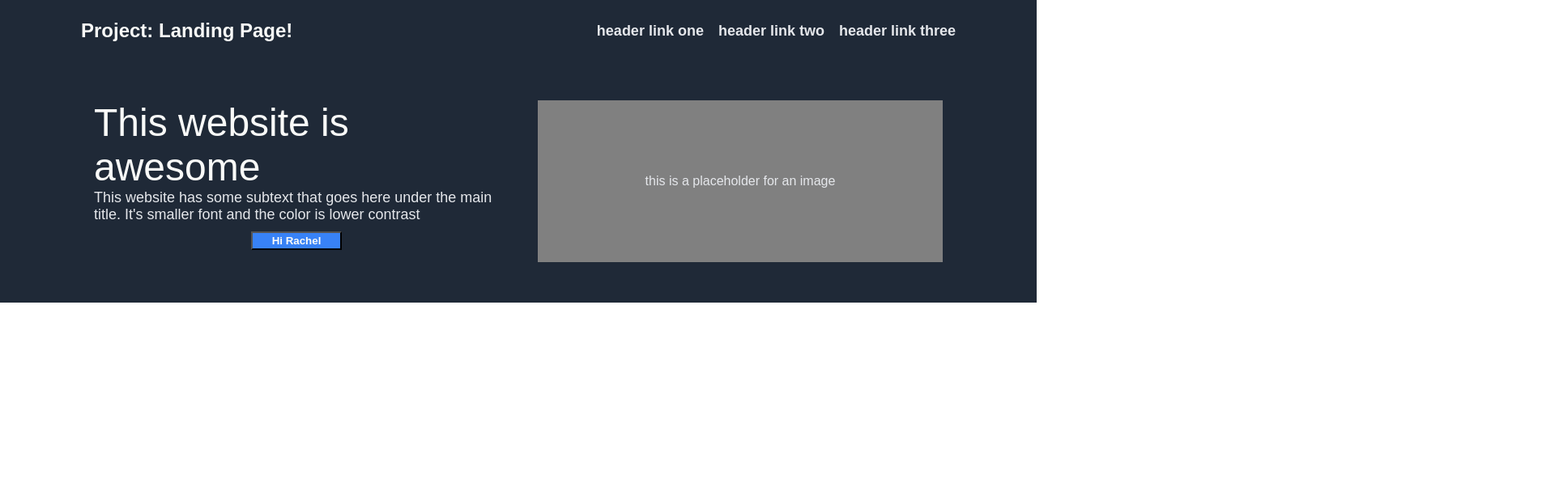
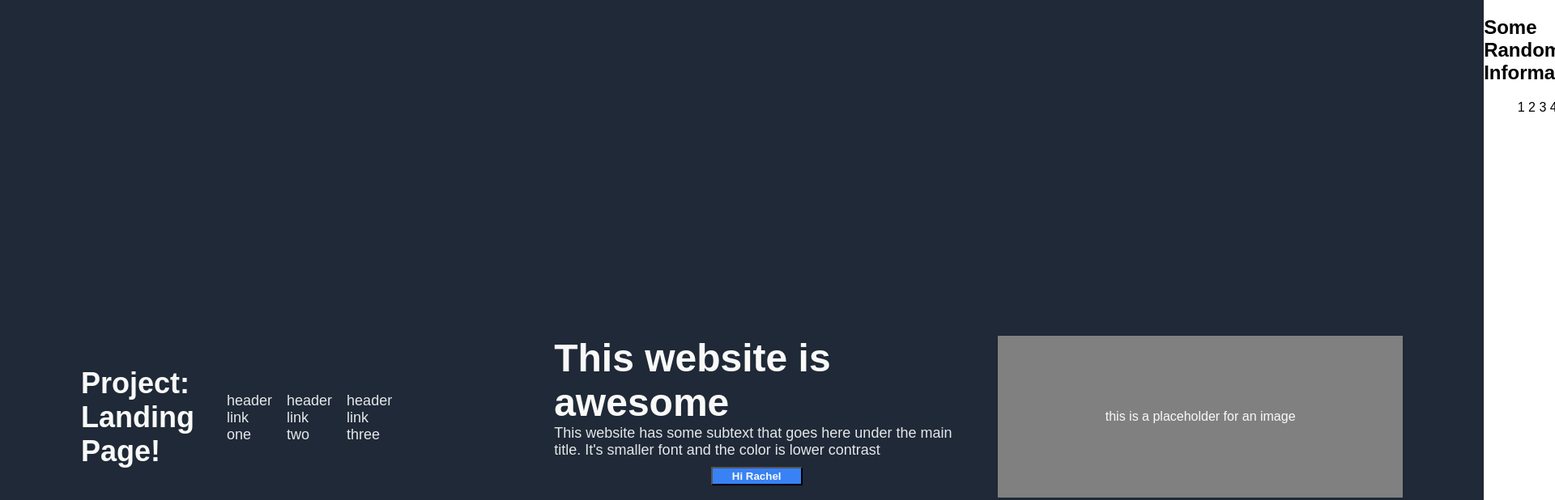
Before and after one commit to DwellHouse/ProjectLandingPage, a plain HTML site: page index.html in a window 1280 px wide. Shown: the top 618 px of the page at 81% size, 1920 px wide, since content can reach past the window. Drawn offline with Linux system fonts and the light colour scheme.

Commit message:
Filling in further landing page information

```diff
--- a/index.html
+++ b/index.html
@@ -5,18 +5,20 @@
     <meta http-equiv="X-UA-Compatible" content="IE=edge">
     <meta name="viewport" content="width=device-width, initial-scale=1.0">
     <title>Soregore's Landing Page</title>
-    <link rel="stylesheet" href="style.css"
+    <link rel="stylesheet" href="style.css">
 </head>
 <body>
+    <div class="container">
+        <!-- Nav Header and Links -->
         <nav class="header">
-        <p>Project: Landing Page!</>
-        <ul>
+            <div class="headerName"><h1>Project: Landing Page!</h1></div>
+            <ul class="headerLinks">
                 <li><a href="#">header link one</a></li>
                 <li><a href="#">header link two</a></li>
                 <li><a href="#">header link three</a></li>
             </ul>
         </nav>
-
+        <!-- Hero and Logo and Call to Sign-Up -->
         <div class="hero">
             <div class="leftLinks">
                 <p class="heroTitle">This website is awesome</p>
@@ -27,5 +29,22 @@
                 <a img>this is a placeholder for an image</a>
             </div>
         </div>
+
+        <!-- Information -->
+        <div class="midTop">
+            <div class="infoHeader"><h2>Some Random Information</h2></div>
+            <div class="midPics">
+                <a>1</a>
+                <a>2</a>
+                <a>3</a>
+                <a>4</a>
+            </div>
+        </div>
+        <!-- Quote -->
+        <div class="midBot">
+            <p class="quote">The quick brown fox jumped over the God of Thunder. Maybe it's just filling up space, or matbe people will actually read it. Who knows? All I care about is weed.</p>
+            <p class="smQuote">Soregore, oh yeah!</p>
+        </div>
+    </div>
 </body>
 </html>
--- a/style.css
+++ b/style.css
@@ -1,6 +1,10 @@
 body {
     font-family: Arial, Helvetica, sans-serif;
     margin: 0;
+}
+
+.container {
+    display: flex;
 }
 
 .header, .hero {
@@ -12,12 +16,15 @@ body {
 }
 
 .header {
-    font-size: 24px;
-    font-weight: bolder;
     align-items: center;
     padding-bottom: 48px;
     justify-content: space-between;
     flex: 1 1 auto;
+}
+
+.headerName {
+    font-size: 24px;
+    font-weight: bolder;
 }
 
 .leftLinks, .rightLinks {
@@ -29,7 +36,6 @@ body {
 .leftLinks {
     justify-items: center;
     /** justify-content: flex-start; **/
-
 }
 
 ul, .heroText {
@@ -48,7 +54,7 @@ li {
     list-style: none;
 }
 
-a {
+.headerLinks a {
     color: #E5E7EB;
     text-decoration: none;
 }
@@ -63,6 +69,7 @@ a {
 .heroTitle {
     font-size: 48px;
     margin: 0;
+    font-weight: bolder;
 }
 
 .heroText {
@@ -84,3 +91,27 @@ button {
     align-items: center;
     justify-content: center;
 }
+
+.midTop {
+    background-color: white;
+    display: flex;
+    flex-direction: column;
+    justify-items: center;
+    align-items: center;
+}
+
+.midBot {
+
+    padding: 25px 250px;
+    background-color: #E5E7EB;
+}
+
+.quote {
+    font-size: 36px;
+    font-style: italic;
+    word-wrap: wrap;
+}
+
+.smQuote {
+    text-align: right;
+}
```
Lines whose indentation alone changed are shown as unchanged.
